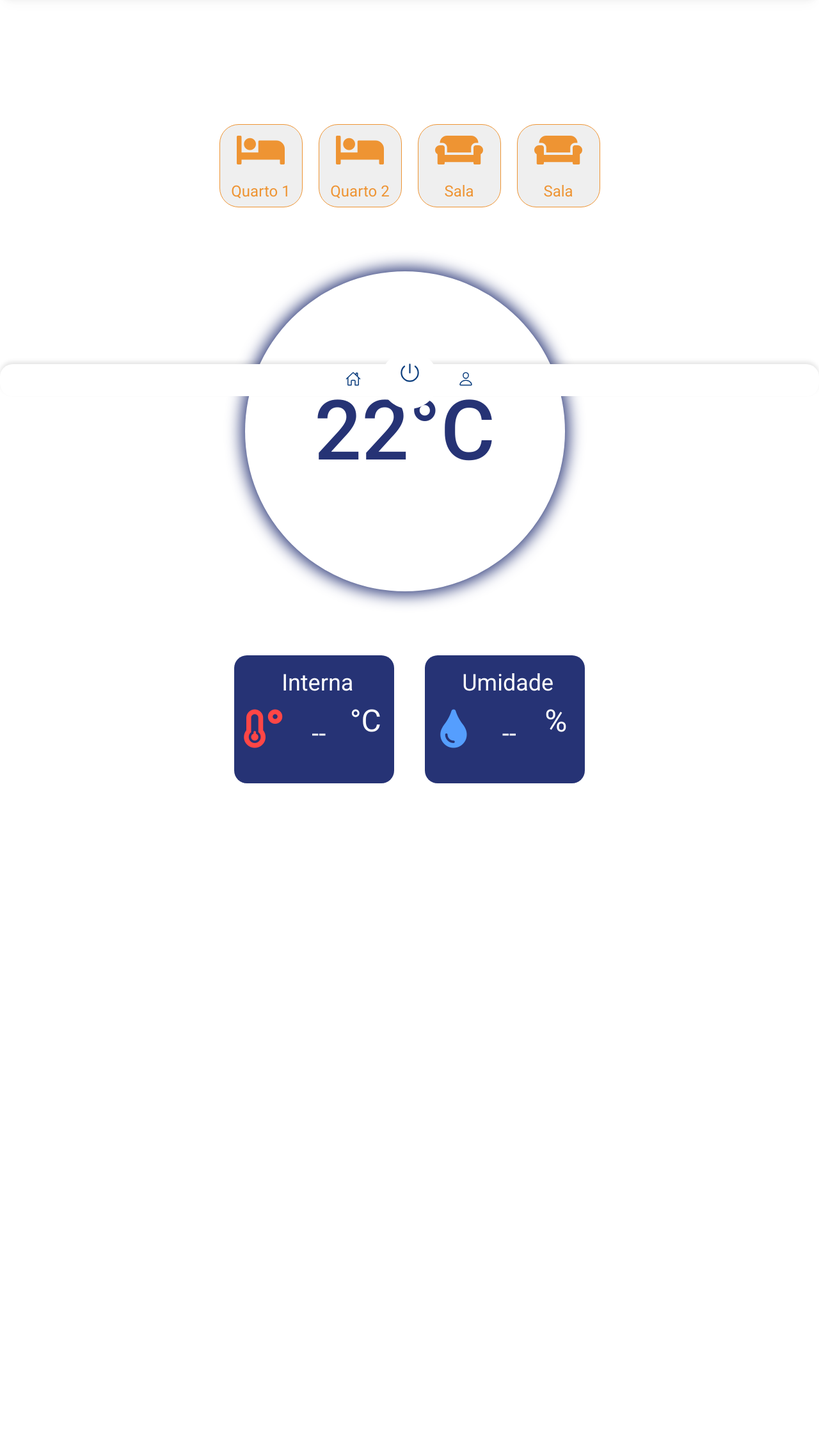
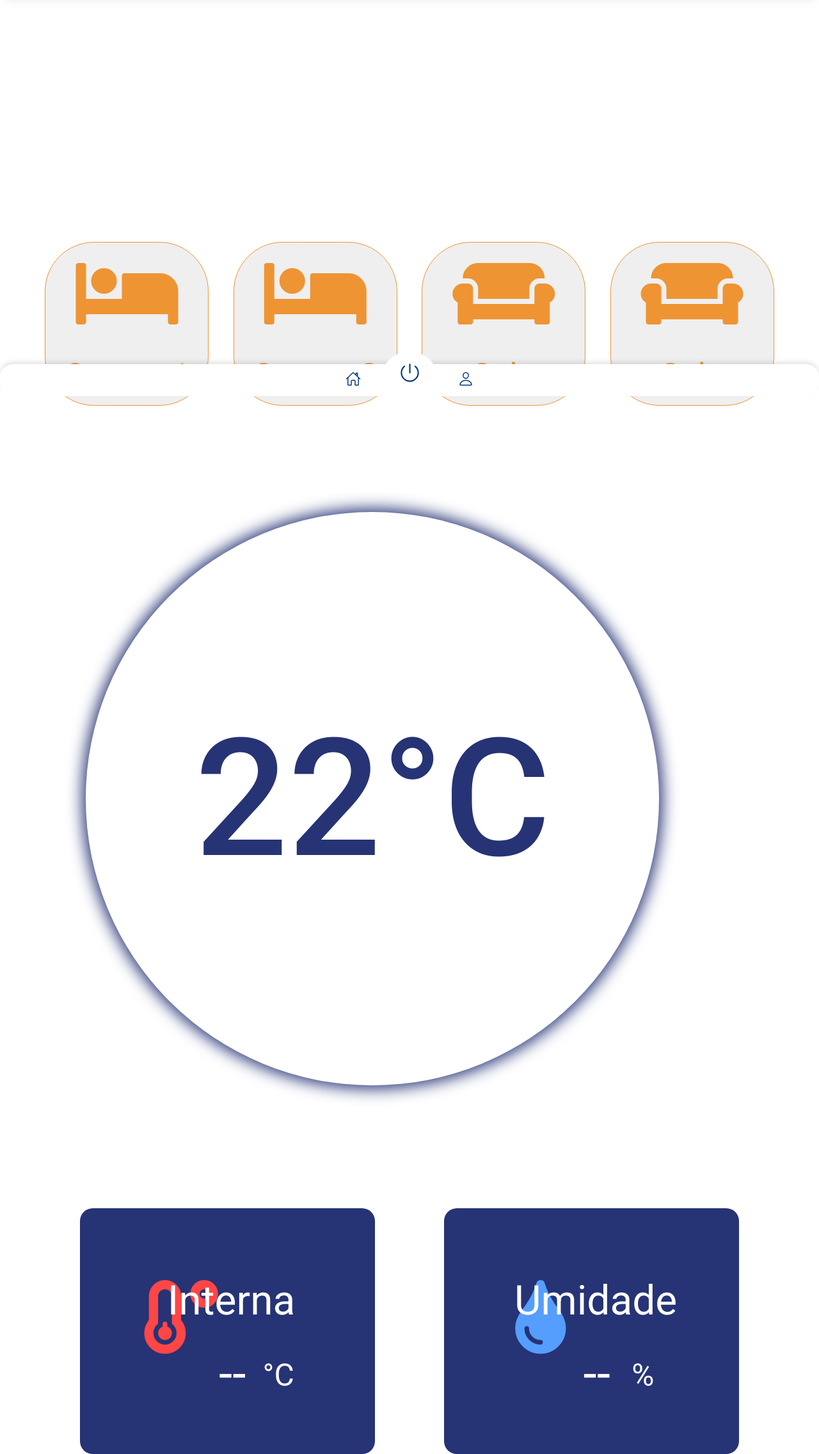
Before and after one commit to YagoABSC/Campus_party_IOTai, a PHP site: page /monitorUm.html in a window 1280 px wide. Shown: the part 181-2453 px from the top of the page at 64% size. Before the commit the page ends 1405 px from the top, so only its background shows below. Run offline with PHP 8.4, Linux system fonts and the light colour scheme.

Commit message:
css com medidas em vw

```diff
--- a/static_web/monitor.css
+++ b/static_web/monitor.css
@@ -16,12 +16,13 @@ body {
     align-items: center;
     justify-content: space-between;
     height: 100vh;
+    width:100vw;
 }
 
 header {
     padding-bottom: 5px;
     width: 100%;
-    border-radius: 20px;
+    border-radius: 0 0 20px 20px;
     box-shadow:
         0 1px 1px rgba(0, 0, 0, 0.1),
         0 2px 2px rgba(0, 0, 0, 0.15),
@@ -73,12 +74,12 @@ header {
 .gridlocais {
     display: grid;
     grid-template-columns: repeat(4, 1fr);
-    gap: 25px;
-    margin-bottom: 100px;
+    gap: 3vw;
+    margin-bottom: 13vw;
 }
 
 main {
-    margin: 200px 40px;
+    margin: 30vw 4vw;
 }
 
 .btnlocal {
@@ -86,9 +87,9 @@ main {
     flex-direction: column;
     align-items: center;
     justify-content: space-around;
-    height: 130px;
-    width: 130px;
-    border-radius: 30px;
+    height: 20vw;
+    width: 20vw;
+    border-radius: 30%;
     border: 1px solid rgba(238, 148, 51, 1);
 }
 
@@ -97,7 +98,7 @@ main {
 }
 
 .icon {
-    font-size: 60px;
+    font-size: 10vw;
     color: rgba(238, 148, 51, 1);
 }
 
@@ -106,7 +107,7 @@ main {
 }*/
 
 label {
-    font-size: 24px;
+    font-size: 4vw;
     color: rgba(238, 148, 51, 1);
     /*margin-top: 5px;*/
 }
@@ -116,27 +117,27 @@ label {
     flex-direction: column;
     align-items: center;
     justify-content: center;
-    width: 500px;
-    height: 500px;
+    width: 70vw;
+    height: 70vw;
     border-radius: 50%;
     background-color: #ffffff;
     box-shadow: 0px 0px 25px 5px #263375;
-    margin-left: 2.5rem;
+    margin-left: 4rem;
 
 }
 
 .tempExterna .valor {
     color: #263375;
-    font-size: 130px;
+    font-size: 20vw;
     font-style: normal;
     font-weight: 500;
-    line-height: 24px;
+    line-height: 4vw;
 }
 
 .data {
     display: flex;
     justify-content: space-around;
-    margin-top: 100px;
+    margin-top: 15vw;
 }
 
 .data .item {
@@ -144,44 +145,44 @@ label {
     flex-direction: column;
     align-items: center;
     justify-content: center;
-    width: 250px;
-    height: 200px;
+    width: 36vw;
+    height: 30vw;
     border-radius: 20px;
     background-color: #263375;
     color: #ffffff;
-    font-size: 20px;
+    font-size: 15vw;
     cursor: pointer;
 }
 
 .data .item .icone1 {
-    font-size: 60px;
+    font-size: 9vw;
     position: relative;
     top: 5.5rem;
-    right: 80px;
+    right: 4.5rem;
     color: rgba(255, 70, 70, 1);
 }
 
 .data .item .icone2 {
-    font-size: 60px;
+    font-size: 9vw;
     position: relative;
     top: 5.5rem;
-    right: 80px;
+    right: 5rem;
     color: rgba(85, 158, 254, 1);
 }
 
 .data .item .value {
-    font-size: 40px;
+    font-size: 6vw;
     font-weight: 400;
     position: relative;
     bottom: 0;
-    left: 7px;
+    left: 0.5rem;
 }
 
 .data .item p {
     position: relative;
-    bottom: 35px;
-    font-size: 36px;
-    left: 5px;
+    bottom: 2rem;
+    font-size: 5vw;
+    left: 0.4rem;
 }
 .data .item sup {
     font-size: 3rem;
```
